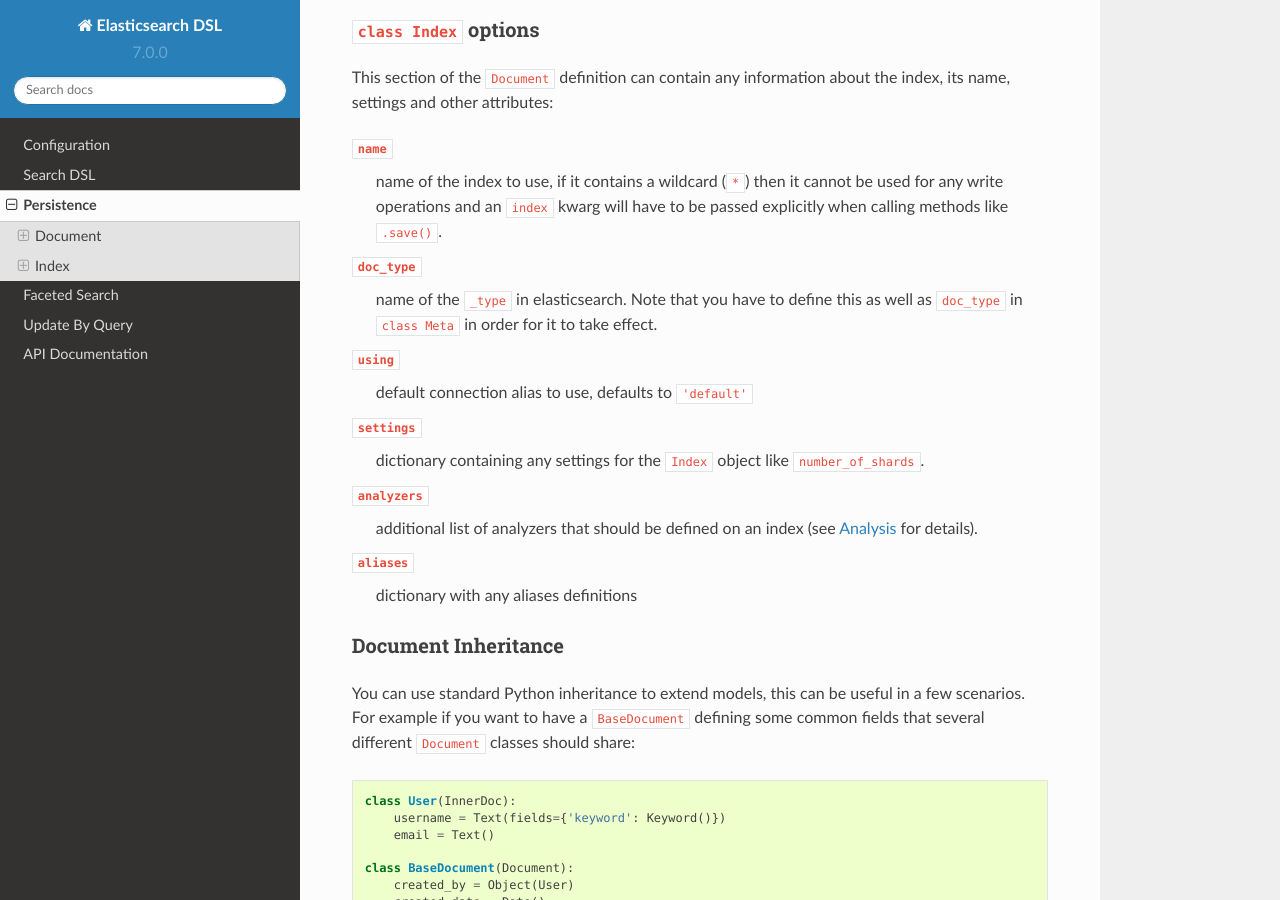
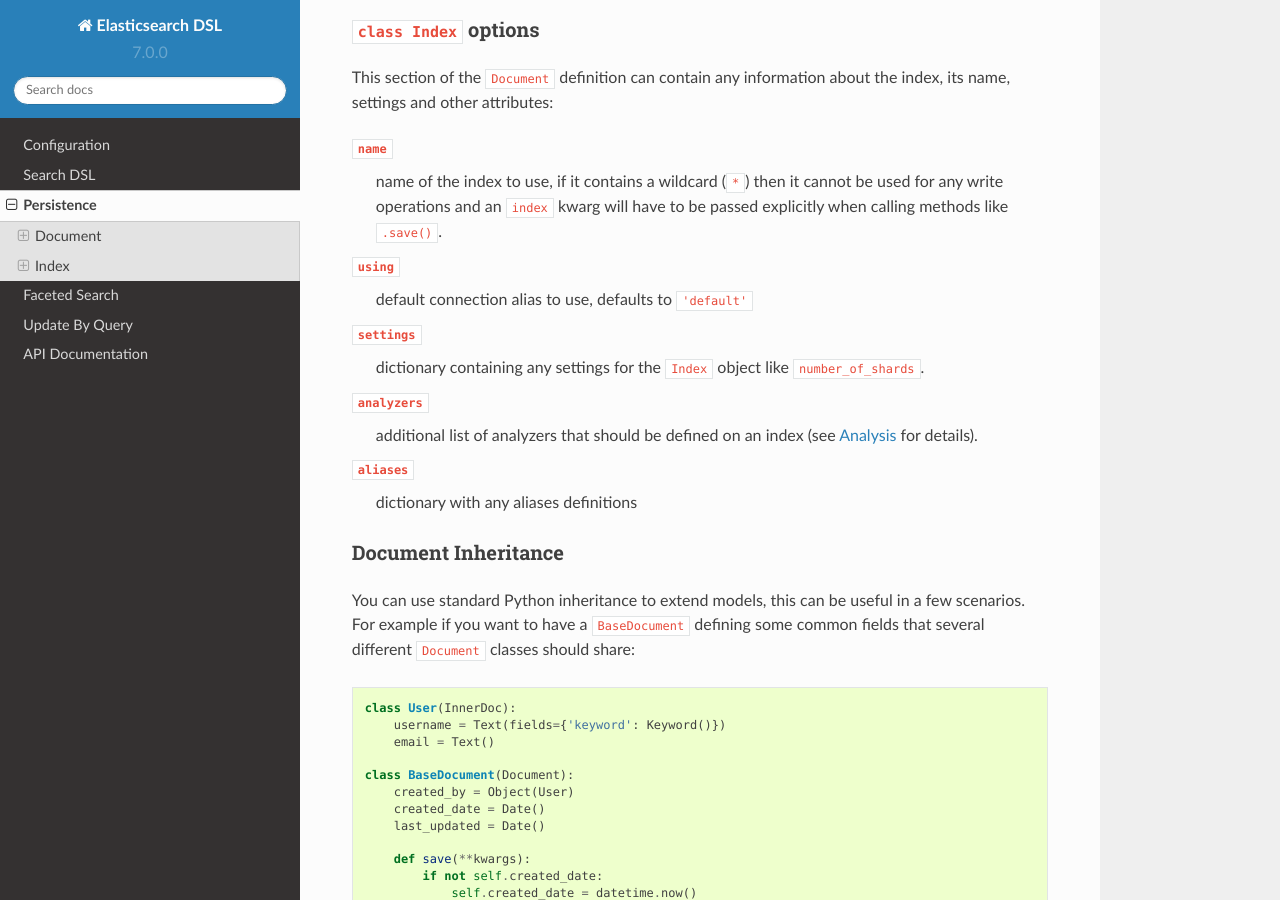
Before and after one commit to elastic/elasticsearch-dsl-py, a Sphinx documentation site: the page built from docs/persistence.rst, in a window 1280 px wide and 900 px high, scrolled down 6899 px. Built offline with Sphinx 7.4.7 and the Read the Docs theme 2.0.0, drawn with Linux system fonts in a browser that asks for light colours.

Commit message:
Remove reference to doc type in persistence docs
Closes #1204

```diff
--- a/docs/persistence.rst
+++ b/docs/persistence.rst
@@ -394,10 +394,6 @@
   used for any write operations and an ``index`` kwarg will have to be passed
   explicitly when calling methods like ``.save()``.
 
-``doc_type``
-  name of the ``_type`` in elasticsearch. Note that you have to define this as
-  well as ``doc_type`` in ``class Meta`` in order for it to take effect.
-
 ``using``
   default connection alias to use, defaults to ``'default'``
 
```
